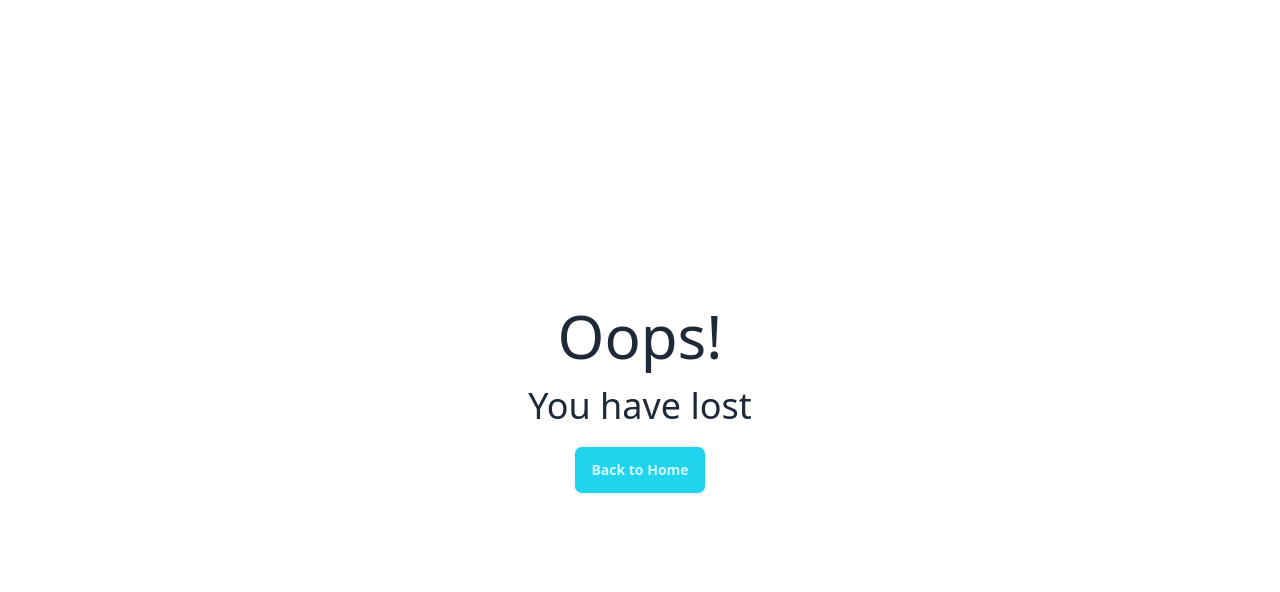
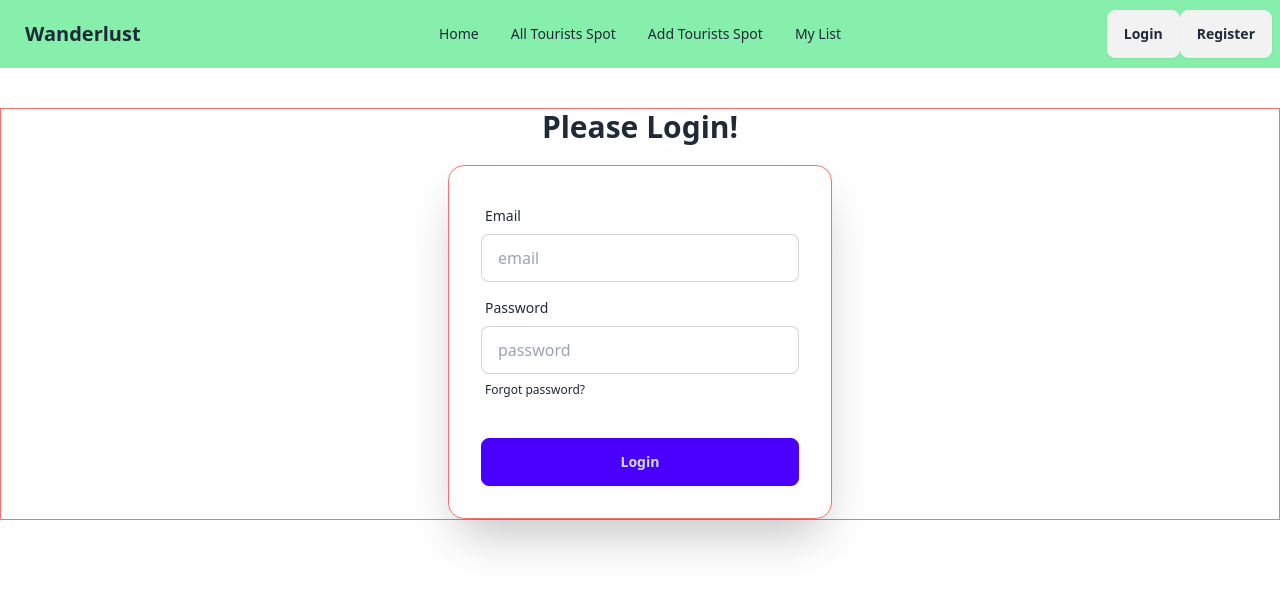
Before and after one commit to mohsinahmedarfat/Wanderlust-client-side, a React (Vite) app: page /login in a window 1280 px wide. Shown: the top 592 px of the page. Built offline with nearby package versions, Linux system fonts and the light colour scheme.

Commit message:
implemented navbar and login form with react hook form

```diff
--- a/package.json
+++ b/package.json
@@ -14,6 +14,7 @@
     "match-sorter": "^6.3.4",
     "react": "^18.2.0",
     "react-dom": "^18.2.0",
+    "react-hook-form": "^7.51.3",
     "react-router-dom": "^6.23.0",
     "sort-by": "^1.2.0"
   },
--- a/src/layout/Root.jsx
+++ b/src/layout/Root.jsx
@@ -1,8 +1,10 @@
 import { Outlet } from "react-router-dom";
+import Navbar from "../pages/shared/Navbar";
 
 const Root = () => {
   return (
     <div>
+      <Navbar></Navbar>
       <Outlet></Outlet>
     </div>
   );
--- /dev/null
+++ b/src/pages/Login.jsx
@@ -0,0 +1,67 @@
+import { useForm } from "react-hook-form";
+
+const Login = () => {
+  const {
+    register,
+    handleSubmit,
+    formState: { errors },
+  } = useForm();
+
+  const onSubmit = (data) => {
+    console.log(data);
+    const { email, password } = data;
+  };
+
+  return (
+    <div className="my-10 border border-red-400">
+      <h1 className="text-3xl text-center mb-5 font-bold">Please Login!</h1>
+      <div className="card shrink-0 w-full max-w-sm shadow-2xl bg-base-100 mx-auto border border-red-400">
+        <form onSubmit={handleSubmit(onSubmit)} className="card-body">
+          <div className="form-control">
+            <label className="label">
+              <span className="label-text">Email</span>
+            </label>
+            <input
+              type="email"
+              placeholder="email"
+              className="input input-bordered"
+              {...register("email", { required: true })}
+            />
+            {errors.email && (
+              <small className="text-red-500 mt-2">
+                This field is required
+              </small>
+            )}
+          </div>
+          <div className="form-control">
+            <label className="label">
+              <span className="label-text">Password</span>
+            </label>
+            <input
+              type="password"
+              placeholder="password"
+              className="input input-bordered"
+              {...register("password", { required: true })}
+            />
+            {errors.password && (
+              <small className="text-red-500 mt-2">
+                This field is required
+              </small>
+            )}
+
+            <label className="label">
+              <a href="#" className="label-text-alt link link-hover">
+                Forgot password?
+              </a>
+            </label>
+          </div>
+          <div className="form-control mt-6">
+            <button className="btn btn-primary">Login</button>
+          </div>
+        </form>
+      </div>
+    </div>
+  );
+};
+
+export default Login;
--- /dev/null
+++ b/src/pages/addSpot/AddSpot.jsx
@@ -0,0 +1,9 @@
+const AddSpot = () => {
+  return (
+    <div>
+      <h1>add spot</h1>
+    </div>
+  );
+};
+
+export default AddSpot;
--- /dev/null
+++ b/src/pages/allSpot/AllSpot.jsx
@@ -0,0 +1,9 @@
+const AllSpot = () => {
+  return (
+    <div>
+      <h1>all spot</h1>
+    </div>
+  );
+};
+
+export default AllSpot;
--- /dev/null
+++ b/src/pages/myList/MyList.jsx
@@ -0,0 +1,9 @@
+const MyList = () => {
+  return (
+    <div>
+      <h1>my list</h1>
+    </div>
+  );
+};
+
+export default MyList;
--- /dev/null
+++ b/src/pages/shared/Navbar.jsx
@@ -0,0 +1,65 @@
+import { Link, NavLink } from "react-router-dom";
+
+const Navbar = () => {
+  const navLinks = (
+    <>
+      <li>
+        <NavLink to="/">Home</NavLink>
+      </li>
+      <li>
+        <NavLink to="/allSpot">All Tourists Spot</NavLink>
+      </li>
+      <li>
+        <NavLink to="/addSpot">Add Tourists Spot</NavLink>
+      </li>
+      <li>
+        <NavLink to="/myList">My List</NavLink>
+      </li>
+    </>
+  );
+
+  return (
+    <div className="navbar bg-green-300">
+      <div className="navbar-start">
+        <div className="dropdown">
+          <div tabIndex={0} role="button" className="btn btn-ghost lg:hidden">
+            <svg
+              xmlns="http://www.w3.org/2000/svg"
+              className="h-5 w-5"
+              fill="none"
+              viewBox="0 0 24 24"
+              stroke="currentColor"
+            >
+              <path
+                strokeLinecap="round"
+                strokeLinejoin="round"
+                strokeWidth="2"
+                d="M4 6h16M4 12h8m-8 6h16"
+              />
+            </svg>
+          </div>
+          <ul
+            tabIndex={0}
+            className="menu menu-sm dropdown-content mt-3 z-[1] p-2 shadow bg-base-100 rounded-box w-52"
+          >
+            {navLinks}
+          </ul>
+        </div>
+        <a className="btn btn-ghost text-xl font-bold">Wanderlust</a>
+      </div>
+      <div className="navbar-center hidden lg:flex">
+        <ul className="menu menu-horizontal px-1">{navLinks}</ul>
+      </div>
+      <div className="navbar-end">
+        <Link to="/login">
+          <button className="btn">Login</button>
+        </Link>
+        <Link>
+          <button className="btn">Register</button>
+        </Link>
+      </div>
+    </div>
+  );
+};
+
+export default Navbar;
```
Also changed, not shown: src/routes/Router.jsx (+20 -0 lines), 1 other file (tests, documents, lock files or other folders).
